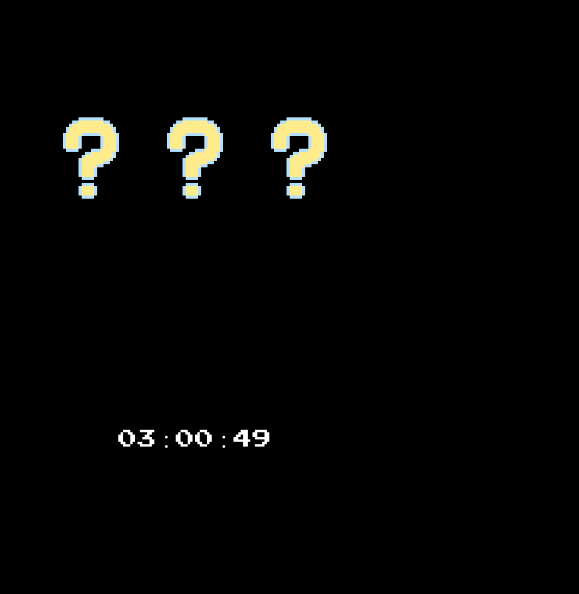
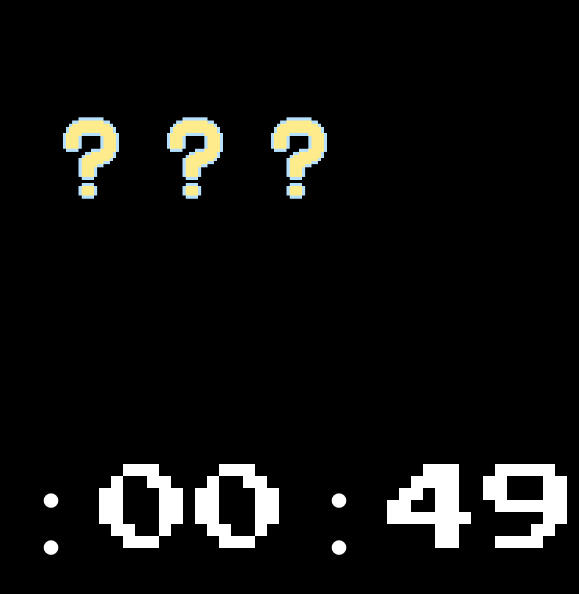
Before and after one commit to teawari014/oriens_countdown, a plain HTML site: page index.html in a window 390 px wide. Shown: the whole page, 579 px wide, since content can reach past the window. Drawn offline with Linux system fonts and the light colour scheme.

Commit message:
Update style.css

```diff
--- a/style.css
+++ b/style.css
@@ -92,13 +92,20 @@ body {
         align-items: center;
         justify-content: center;
     }
+
     .timer {
         font-size: 1.2em;
         white-space: nowrap;
     }
+
     #thumbnail-text {
         font-size: 1em;
         white-space: nowrap;
         text-align: center;
     }
+
+    /* カウントダウンの数字を大きくする */
+    #countdown {
+        font-size: 6rem; /* スマホ表示時にカウントダウンの数字を大きくする */
+    }
 }
```
